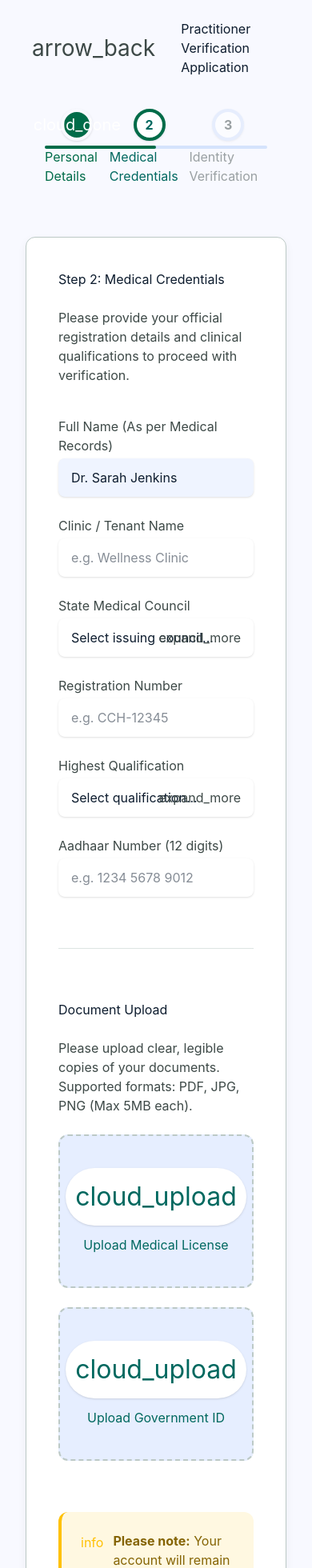
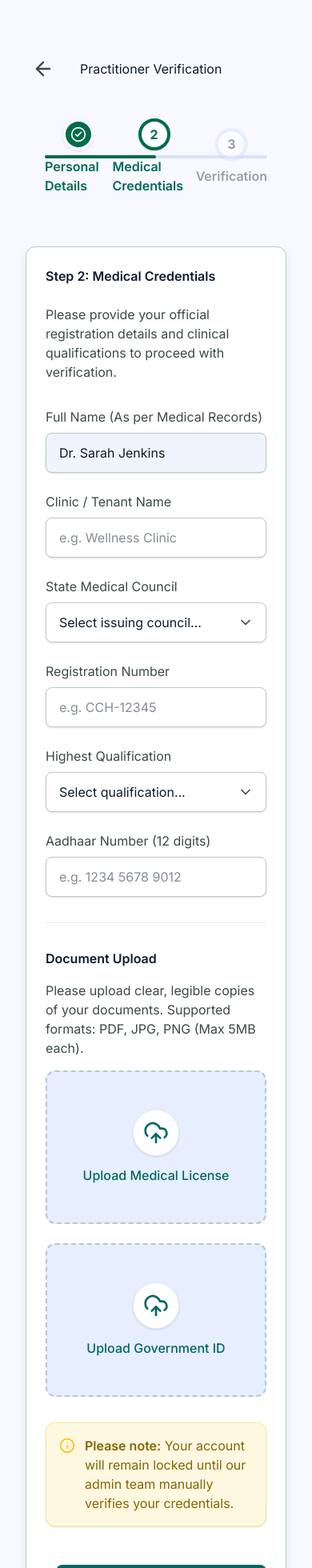
Before and after one commit to sayandutta2002/homeoassist-ai, a React (Vite) app in the folder frontend/: page /onboarding in a window 390 px wide. Shown: the part 40-2000 px from the top of the page at 80% size. Built offline with nearby package versions, Linux system fonts and the light colour scheme.

Commit message:
Fix onboarding layout UI bugs

```diff
--- a/frontend/index.html
+++ b/frontend/index.html
@@ -4,7 +4,10 @@
     <meta charset="UTF-8" />
     <link rel="icon" type="image/svg+xml" href="/favicon.svg" />
     <meta name="viewport" content="width=device-width, initial-scale=1.0" />
-    <title>frontend</title>
+    <title>HomeoAssist AI</title>
+    <link rel="preconnect" href="https://fonts.googleapis.com">
+    <link rel="preconnect" href="https://fonts.gstatic.com" crossorigin>
+    <link href="https://fonts.googleapis.com/css2?family=Inter:wght@400;500;600;700&display=swap" rel="stylesheet">
   </head>
   <body>
     <div id="root"></div>
--- a/frontend/src/pages/auth/Onboarding.tsx
+++ b/frontend/src/pages/auth/Onboarding.tsx
@@ -1,6 +1,9 @@
 import React, { useState } from 'react';
+import { Link, useNavigate } from 'react-router-dom';
+import { ArrowLeft, CheckCircle2, UploadCloud, Info, ChevronDown, Globe } from 'lucide-react';
 
 const Onboarding: React.FC = () => {
+  const navigate = useNavigate();
   const [fullName, setFullName] = useState('Dr. Sarah Jenkins');
   const [medicalCouncil, setMedicalCouncil] = useState('');
   const [regNumber, setRegNumber] = useState('');
@@ -81,18 +84,43 @@ const Onboarding: React.FC = () => {
 
   return (
     <div className="bg-surface min-h-screen flex flex-col font-body-md text-on-surface antialiased relative">
-      <main className="flex-grow flex flex-col items-center py-xl px-margin">
+      {/* TopNavBar */}
+      <nav className="bg-surface dark:bg-inverse-surface w-full z-50 docked full-width top-0 border-b border-outline-variant dark:border-outline flat no shadows hidden md:flex">
+        <div className="flex justify-between items-center w-full px-margin py-base max-w-max-width mx-auto">
+          <div className="flex items-center gap-md">
+            <span className="text-title-lg font-title-lg font-bold text-primary dark:text-primary-fixed">HomeoAssist AI</span>
+            <div className="hidden md:flex gap-md ml-lg">
+              <Link className="text-on-surface-variant dark:text-on-secondary-fixed-variant hover:text-primary dark:hover:text-primary-fixed transition-colors text-label-md font-label-md py-2" to="#">Consult</Link>
+              <Link className="text-on-surface-variant dark:text-on-secondary-fixed-variant hover:text-primary dark:hover:text-primary-fixed transition-colors text-label-md font-label-md py-2" to="/triage">AI Triage</Link>
+              <Link className="text-on-surface-variant dark:text-on-secondary-fixed-variant hover:text-primary dark:hover:text-primary-fixed transition-colors text-label-md font-label-md py-2" to="/checkout">Order</Link>
+              <Link className="text-on-surface-variant dark:text-on-secondary-fixed-variant hover:text-primary dark:hover:text-primary-fixed transition-colors text-label-md font-label-md py-2" to="#">Library</Link>
+            </div>
+          </div>
+          <div className="flex items-center gap-sm">
+            <button className="flex items-center gap-2 px-4 py-2 rounded-lg border border-outline-variant text-primary hover:bg-surface-variant transition-colors text-label-md font-label-md">
+              <Globe className="w-5 h-5" />
+              Language
+            </button>
+            <Link to="/login" className="px-6 py-2 rounded-lg bg-primary text-on-primary hover:bg-primary-container transition-colors text-label-md font-label-md inline-block">
+              Login
+            </Link>
+          </div>
+        </div>
+      </nav>
+
+      <main className="flex-grow flex flex-col items-center py-xl px-margin mt-10 md:mt-0">
         <div className="w-full max-w-4xl">
           {/* Header */}
           <header className="flex items-center space-x-md mb-lg">
             <button
+              onClick={() => navigate('/login')}
               aria-label="Go Back"
               className="text-on-surface-variant hover:text-primary transition-colors focus:outline-none rounded-full p-2 hover:bg-surface-variant"
             >
-              <span className="material-symbols-outlined text-[28px]">arrow_back</span>
+              <ArrowLeft className="w-7 h-7" />
             </button>
             <h1 className="text-headline-lg font-headline-lg text-primary-fixed-variant md:text-headline-lg font-headline-lg-mobile">
-              Practitioner Verification Application
+              Practitioner Verification
             </h1>
           </header>
 
@@ -104,50 +132,50 @@ const Onboarding: React.FC = () => {
 
               <div className="relative z-10 flex flex-col items-center group">
                 <div className="w-10 h-10 rounded-full bg-secondary text-on-secondary flex items-center justify-center border-4 border-surface shadow-sm mb-2 transition-transform group-hover:scale-110">
-                  <span className="material-symbols-outlined text-[20px]" style={{ fontVariationSettings: '"FILL" 1' }}>cloud_done</span>
+                  <CheckCircle2 className="w-5 h-5 text-on-secondary" />
                 </div>
-                <span className="text-label-sm font-label-sm text-secondary">Personal Details</span>
+                <span className="text-label-sm font-label-sm text-secondary font-semibold">Personal Details</span>
               </div>
 
               <div className="relative z-10 flex flex-col items-center group">
                 <div className="w-10 h-10 rounded-full bg-surface-container-lowest text-primary border-4 border-secondary flex items-center justify-center shadow-sm mb-2 transition-transform group-hover:scale-110">
                   <span className="text-label-md font-label-md font-bold">2</span>
                 </div>
-                <span className="text-label-sm font-label-sm text-primary">Medical Credentials</span>
+                <span className="text-label-sm font-label-sm text-primary font-semibold">Medical Credentials</span>
               </div>
 
               <div className="relative z-10 flex flex-col items-center group opacity-50">
                 <div className="w-10 h-10 rounded-full bg-surface-container-lowest text-on-surface-variant border-4 border-surface-variant flex items-center justify-center shadow-sm mb-2 transition-transform group-hover:scale-110">
                   <span className="text-label-md font-label-md font-bold">3</span>
                 </div>
-                <span className="text-label-sm font-label-sm text-on-surface-variant">Identity Verification</span>
+                <span className="text-label-sm font-label-sm text-on-surface-variant font-semibold">Verification</span>
               </div>
             </div>
           </div>
 
           {/* Form Card */}
-          <div className="bg-surface-container-lowest rounded-xl shadow-[0_4px_12px_rgba(15,23,42,0.05)] border border-outline-variant p-lg">
-            <h2 className="text-title-lg font-title-lg mb-md text-on-surface">Step 2: Medical Credentials</h2>
+          <div className="bg-surface-container-lowest rounded-xl shadow-[0_4px_12px_rgba(15,23,42,0.05)] border border-outline-variant p-6 md:p-10">
+            <h2 className="text-title-lg font-title-lg mb-md text-on-surface font-semibold">Step 2: Medical Credentials</h2>
 
             {successMessage ? (
-              <div className="bg-green-100 border-l-4 border-green-500 text-green-700 p-4 rounded mb-6">
-                <p className="font-bold">Success</p>
-                <p>{successMessage}</p>
+              <div className="bg-green-50 border-l-4 border-green-500 text-green-700 p-4 rounded-md mb-6 shadow-sm">
+                <p className="font-bold flex items-center gap-2"><CheckCircle2 className="w-5 h-5"/> Success</p>
+                <p className="mt-1">{successMessage}</p>
               </div>
             ) : (
               <>
-                <p className="text-body-md font-body-md text-on-surface-variant mb-lg">
+                <p className="text-body-md font-body-md text-on-surface-variant mb-8">
                   Please provide your official registration details and clinical qualifications to proceed with verification.
                 </p>
 
-                {error && <div className="text-red-500 mb-4">{error}</div>}
+                {error && <div className="text-red-500 mb-6 font-medium text-sm p-3 bg-red-50 rounded-md border border-red-100">{error}</div>}
 
-                <form className="space-y-xl" onSubmit={handleSendOtp}>
-                  <div className="grid grid-cols-1 md:grid-cols-2 gap-gutter">
-                    <div className="space-y-xs">
+                <form className="space-y-8" onSubmit={handleSendOtp}>
+                  <div className="grid grid-cols-1 md:grid-cols-2 gap-6">
+                    <div className="space-y-2">
                       <label className="block text-label-md font-label-md text-on-surface-variant" htmlFor="fullName">Full Name (As per Medical Records)</label>
                       <input
-                        className="mt-1 block w-full rounded-lg border-outline-variant bg-surface-container-low text-on-surface shadow-sm focus:border-primary focus:ring focus:ring-primary focus:ring-opacity-20 sm:text-sm cursor-not-allowed px-4 py-3"
+                        className="mt-1 block w-full rounded-lg border border-outline-variant bg-surface-container-low text-on-surface shadow-sm focus:border-primary focus:ring focus:ring-primary focus:ring-opacity-20 sm:text-sm cursor-not-allowed px-4 py-3"
                         disabled
                         id="fullName"
                         type="text"
@@ -156,10 +184,10 @@ const Onboarding: React.FC = () => {
                       />
                     </div>
 
-                    <div className="space-y-xs">
+                    <div className="space-y-2">
                       <label className="block text-label-md font-label-md text-on-surface-variant" htmlFor="tenantName">Clinic / Tenant Name</label>
                       <input
-                        className="mt-1 block w-full rounded-lg border-outline-variant bg-surface-container-lowest text-on-surface shadow-sm focus:border-primary focus:ring focus:ring-primary focus:ring-opacity-20 sm:text-sm px-4 py-3 transition-colors hover:border-primary/50"
+                        className="mt-1 block w-full rounded-lg border border-outline-variant bg-surface-container-lowest text-on-surface shadow-sm focus:border-primary focus:ring focus:ring-primary focus:ring-opacity-20 sm:text-sm px-4 py-3 transition-colors hover:border-primary/50"
                         id="tenantName"
                         placeholder="e.g. Wellness Clinic"
                         type="text"
@@ -169,11 +197,11 @@ const Onboarding: React.FC = () => {
                       />
                     </div>
 
-                    <div className="space-y-xs">
+                    <div className="space-y-2">
                       <label className="block text-label-md font-label-md text-on-surface-variant" htmlFor="medicalCouncil">State Medical Council</label>
                       <div className="relative">
                         <select
-                          className="mt-1 block w-full rounded-lg border-outline-variant bg-surface-container-lowest text-on-surface shadow-sm focus:border-primary focus:ring focus:ring-primary focus:ring-opacity-20 sm:text-sm appearance-none px-4 py-3 transition-colors hover:border-primary/50"
+                          className="mt-1 block w-full rounded-lg border border-outline-variant bg-surface-container-lowest text-on-surface shadow-sm focus:border-primary focus:ring focus:ring-primary focus:ring-opacity-20 sm:text-sm appearance-none px-4 py-3 transition-colors hover:border-primary/50"
                           id="medicalCouncil"
                           value={medicalCouncil}
                           onChange={(e) => setMedicalCouncil(e.target.value)}
@@ -186,15 +214,15 @@ const Onboarding: React.FC = () => {
                           <option value="cch">Central Council of Homoeopathy (CCH)</option>
                         </select>
                         <div className="pointer-events-none absolute inset-y-0 right-0 flex items-center px-4 text-on-surface-variant">
-                          <span className="material-symbols-outlined">expand_more</span>
+                          <ChevronDown className="w-5 h-5" />
                         </div>
                       </div>
                     </div>
 
-                    <div className="space-y-xs">
+                    <div className="space-y-2">
                       <label className="block text-label-md font-label-md text-on-surface-variant" htmlFor="regNumber">Registration Number</label>
                       <input
-                        className="mt-1 block w-full rounded-lg border-outline-variant bg-surface-container-lowest text-on-surface shadow-sm focus:border-primary focus:ring focus:ring-primary focus:ring-opacity-20 sm:text-sm px-4 py-3 transition-colors hover:border-primary/50"
+                        className="mt-1 block w-full rounded-lg border border-outline-variant bg-surface-container-lowest text-on-surface shadow-sm focus:border-primary focus:ring focus:ring-primary focus:ring-opacity-20 sm:text-sm px-4 py-3 transition-colors hover:border-primary/50"
                         id="regNumber"
                         placeholder="e.g. CCH-12345"
                         type="text"
@@ -204,11 +232,11 @@ const Onboarding: React.FC = () => {
                       />
                     </div>
 
-                    <div className="space-y-xs">
+                    <div className="space-y-2">
                       <label className="block text-label-md font-label-md text-on-surface-variant" htmlFor="qualification">Highest Qualification</label>
                       <div className="relative">
                         <select
-                          className="mt-1 block w-full rounded-lg border-outline-variant bg-surface-container-lowest text-on-surface shadow-sm focus:border-primary focus:ring focus:ring-primary focus:ring-opacity-20 sm:text-sm appearance-none px-4 py-3 transition-colors hover:border-primary/50"
+                          className="mt-1 block w-full rounded-lg border border-outline-variant bg-surface-container-lowest text-on-surface shadow-sm focus:border-primary focus:ring focus:ring-primary focus:ring-opacity-20 sm:text-sm appearance-none px-4 py-3 transition-colors hover:border-primary/50"
                           id="qualification"
                           value={qualification}
                           onChange={(e) => setQualification(e.target.value)}
@@ -220,15 +248,15 @@ const Onboarding: React.FC = () => {
                           <option value="phd">PhD in Homoeopathy</option>
                         </select>
                         <div className="pointer-events-none absolute inset-y-0 right-0 flex items-center px-4 text-on-surface-variant">
-                          <span className="material-symbols-outlined">expand_more</span>
+                          <ChevronDown className="w-5 h-5" />
                         </div>
                       </div>
                     </div>
 
-                    <div className="space-y-xs">
+                    <div className="space-y-2">
                       <label className="block text-label-md font-label-md text-on-surface-variant" htmlFor="aadhaarNumber">Aadhaar Number (12 digits)</label>
                       <input
-                        className="mt-1 block w-full rounded-lg border-outline-variant bg-surface-container-lowest text-on-surface shadow-sm focus:border-primary focus:ring focus:ring-primary focus:ring-opacity-20 sm:text-sm px-4 py-3 transition-colors hover:border-primary/50"
+                        className="mt-1 block w-full rounded-lg border border-outline-variant bg-surface-container-lowest text-on-surface shadow-sm focus:border-primary focus:ring focus:ring-primary focus:ring-opacity-20 sm:text-sm px-4 py-3 transition-colors hover:border-primary/50"
                         id="aadhaarNumber"
                         placeholder="e.g. 1234 5678 9012"
                         type="text"
@@ -240,80 +268,79 @@ const Onboarding: React.FC = () => {
                     </div>
                   </div>
 
-                  <hr className="border-outline-variant/50" />
+                  <hr className="border-t border-outline-variant/30" />
 
-                  <div className="space-y-md">
-                    <h3 className="text-body-lg font-body-lg text-on-surface">Document Upload</h3>
+                  <div className="space-y-4">
+                    <h3 className="text-body-lg font-body-lg text-on-surface font-semibold">Document Upload</h3>
                     <p className="text-body-sm font-body-sm text-on-surface-variant">Please upload clear, legible copies of your documents. Supported formats: PDF, JPG, PNG (Max 5MB each).</p>
-                    <div className="grid grid-cols-1 md:grid-cols-2 gap-gutter">
-                      <div className="relative border-2 border-dashed border-outline-variant rounded-xl p-md flex flex-col items-center justify-center text-center bg-surface-container hover:bg-surface-variant transition-colors cursor-pointer group h-48">
+                    <div className="grid grid-cols-1 md:grid-cols-2 gap-6">
+                      <div className="relative border-2 border-dashed border-outline-variant rounded-xl p-6 flex flex-col items-center justify-center text-center bg-surface-container hover:bg-surface-variant transition-colors cursor-pointer group h-48">
                         <input accept=".pdf,.jpg,.jpeg,.png" className="absolute inset-0 w-full h-full opacity-0 cursor-pointer" id="licenseUpload" type="file" />
-                        <div className="bg-surface-container-lowest p-3 rounded-full shadow-sm mb-3 group-hover:scale-110 transition-transform">
-                          <span className="material-symbols-outlined text-primary text-[32px]">cloud_upload</span>
+                        <div className="bg-surface-container-lowest p-3 rounded-full shadow-sm mb-3 group-hover:scale-110 transition-transform border border-outline-variant/30">
+                          <UploadCloud className="text-primary w-8 h-8" />
                         </div>
-                        <span className="text-label-md font-label-md text-primary group-hover:underline">Upload Medical License</span>
+                        <span className="text-label-md font-label-md text-primary font-medium group-hover:underline">Upload Medical License</span>
                       </div>
-                      <div className="relative border-2 border-dashed border-outline-variant rounded-xl p-md flex flex-col items-center justify-center text-center bg-surface-container hover:bg-surface-variant transition-colors cursor-pointer group h-48">
+                      <div className="relative border-2 border-dashed border-outline-variant rounded-xl p-6 flex flex-col items-center justify-center text-center bg-surface-container hover:bg-surface-variant transition-colors cursor-pointer group h-48">
                         <input accept=".pdf,.jpg,.jpeg,.png" className="absolute inset-0 w-full h-full opacity-0 cursor-pointer" id="idUpload" type="file" />
-                        <div className="bg-surface-container-lowest p-3 rounded-full shadow-sm mb-3 group-hover:scale-110 transition-transform">
-                          <span className="material-symbols-outlined text-primary text-[32px]">cloud_upload</span>
+                        <div className="bg-surface-container-lowest p-3 rounded-full shadow-sm mb-3 group-hover:scale-110 transition-transform border border-outline-variant/30">
+                          <UploadCloud className="text-primary w-8 h-8" />
                         </div>
-                        <span className="text-label-md font-label-md text-primary group-hover:underline">Upload Government ID</span>
+                        <span className="text-label-md font-label-md text-primary font-medium group-hover:underline">Upload Government ID</span>
                       </div>
                     </div>
                   </div>
 
-                  <div className="bg-[#FFF8E1] border-l-4 border-[#FFC107] p-md flex items-start space-x-sm rounded-xl">
-                    <span className="material-symbols-outlined text-[#FFC107] mt-0.5">info</span>
+                  <div className="bg-[#FFF8E1] border border-[#FFC107]/30 p-4 flex items-start space-x-3 rounded-xl shadow-sm">
+                    <Info className="text-[#FFC107] w-5 h-5 flex-shrink-0 mt-0.5" />
                     <div>
                       <p className="text-body-sm font-body-sm text-[#856404]">
-                        <strong className="font-bold">Please note:</strong> Your account will remain locked until our admin team manually verifies your credentials.
+                        <strong className="font-semibold">Please note:</strong> Your account will remain locked until our admin team manually verifies your credentials.
                       </p>
                     </div>
                   </div>
 
-                  <div className="flex justify-end pt-md">
+                  <div className="flex justify-end pt-4">
                     <button
-                      className="bg-primary hover:bg-primary/90 text-on-primary font-label-md text-label-md py-3 px-8 rounded-lg shadow-sm transition-all focus:outline-none focus:ring-2 focus:ring-primary focus:ring-offset-2 flex items-center space-x-2 hover:scale-[1.02] disabled:opacity-50"
+                      className="bg-primary hover:bg-primary/90 text-on-primary font-label-md font-medium text-label-md py-3 px-8 rounded-lg shadow-sm transition-all focus:outline-none focus:ring-2 focus:ring-primary focus:ring-offset-2 flex items-center space-x-2 hover:scale-[1.02] disabled:opacity-50"
                       type="submit"
                       disabled={loading}
                     >
                       <span>{loading ? 'Sending OTP...' : 'Submit for Clinical Review'}</span>
-                      {!loading && <span className="material-symbols-outlined text-[20px]">arrow_forward</span>}
                     </button>
                   </div>
                 </form>
               </>
             )}
           </div>
-          <div className="h-xl"></div>
+          <div className="h-20"></div>
         </div>
       </main>
 
-      <footer className="w-full py-lg px-margin flex flex-col md:flex-row justify-between items-center max-w-max-width mx-auto bg-surface-container-highest dark:bg-inverse-surface text-on-surface dark:text-inverse-on-surface">
-        <div className="flex items-center space-x-2 mb-4 md:mb-0">
+      <footer className="w-full py-6 px-margin flex flex-col md:flex-row justify-between items-center bg-surface-container-highest dark:bg-inverse-surface text-on-surface dark:text-inverse-on-surface border-t border-outline-variant/30">
+        <div className="flex items-center space-x-2 mb-4 md:mb-0 max-w-max-width mx-auto w-full px-4 justify-between">
           <span className="text-label-md font-label-md font-bold text-primary dark:text-primary-fixed">HomeoAssist AI</span>
+          <div className="text-body-sm font-body-sm text-on-surface-variant dark:text-on-secondary-fixed-variant">© 2024 HomeoAssist AI. Clinical Grade Homeopathy.</div>
         </div>
-        <div className="text-body-sm font-body-sm text-on-surface-variant dark:text-on-secondary-fixed-variant">© 2024 HomeoAssist AI. Clinical Grade Homeopathy.</div>
       </footer>
 
       {showOtpModal && (
-        <div className="fixed inset-0 bg-black/50 flex items-center justify-center z-50 p-4">
-          <div className="bg-white rounded-xl shadow-xl w-full max-w-md p-6 relative">
-            <h3 className="text-xl font-bold mb-4">Verify Aadhaar OTP</h3>
-            <p className="text-sm text-gray-600 mb-6">Enter the OTP sent to your Aadhaar-linked mobile number.</p>
-            {error && <div className="text-red-500 text-sm mb-4">{error}</div>}
+        <div className="fixed inset-0 bg-black/50 flex items-center justify-center z-50 p-4 backdrop-blur-sm">
+          <div className="bg-white rounded-xl shadow-xl w-full max-w-md p-8 relative">
+            <h3 className="text-xl font-bold mb-2 text-gray-900">Verify Aadhaar OTP</h3>
+            <p className="text-sm text-gray-500 mb-6">Enter the 6-digit OTP sent to your Aadhaar-linked mobile number.</p>
+            {error && <div className="text-red-600 text-sm mb-4 font-medium bg-red-50 p-3 rounded-md">{error}</div>}
             <input
               type="text"
-              placeholder="Enter OTP"
+              placeholder="0 0 0 0 0 0"
               value={otp}
               onChange={(e) => setOtp(e.target.value.replace(/\D/g, ''))}
               maxLength={6}
-              className="w-full rounded-lg border-gray-300 p-3 border mb-6 focus:ring-primary focus:border-primary"
+              className="w-full rounded-lg border-gray-300 p-4 text-center text-2xl tracking-widest border mb-6 focus:ring-2 focus:ring-primary focus:border-primary outline-none transition-shadow"
             />
             <div className="flex justify-end space-x-3">
-              <button onClick={() => setShowOtpModal(false)} className="px-4 py-2 rounded-lg border border-gray-300 text-gray-700 hover:bg-gray-50" disabled={loading}>Cancel</button>
-              <button onClick={handleVerifyOtp} className="px-4 py-2 rounded-lg bg-primary text-white hover:bg-primary/90 disabled:opacity-50" disabled={loading || !otp}>{loading ? 'Verifying...' : 'Verify & Register'}</button>
+              <button onClick={() => setShowOtpModal(false)} className="px-5 py-2.5 rounded-lg border border-gray-300 text-gray-700 hover:bg-gray-50 font-medium transition-colors" disabled={loading}>Cancel</button>
+              <button onClick={handleVerifyOtp} className="px-5 py-2.5 rounded-lg bg-primary text-white hover:bg-primary/90 disabled:opacity-50 font-medium transition-colors" disabled={loading || otp.length !== 6}>{loading ? 'Verifying...' : 'Verify & Register'}</button>
             </div>
           </div>
         </div>
```
